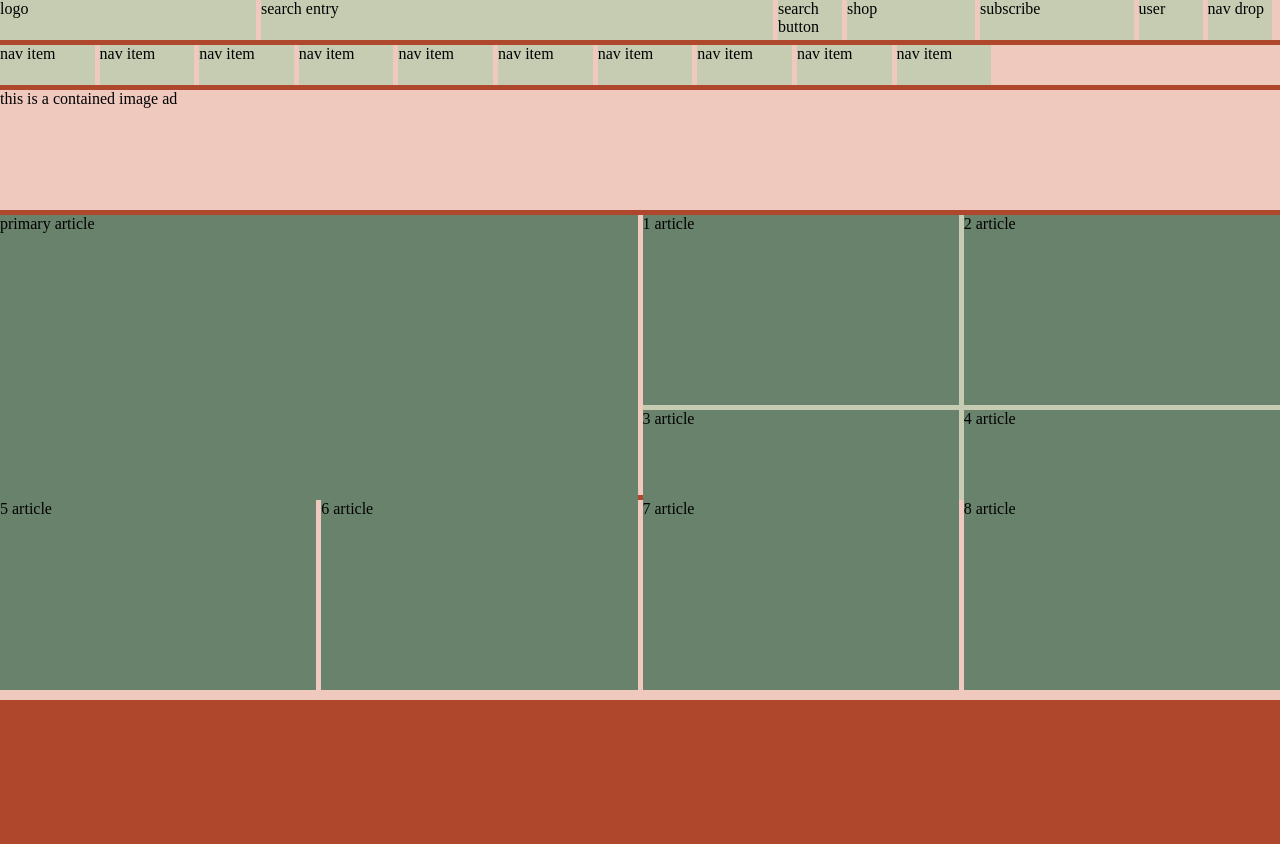
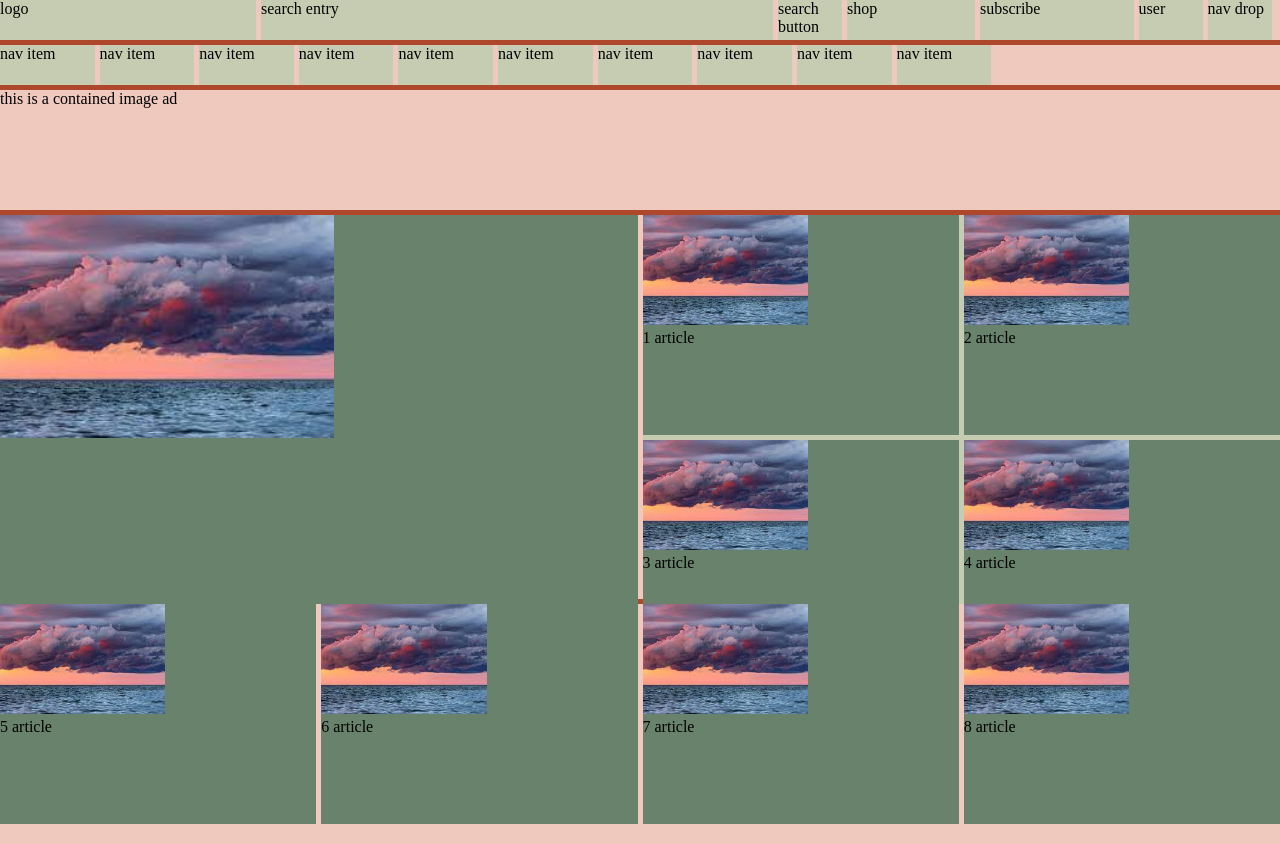
Before and after one commit to morganniemeyer/copy-a-site, a plain HTML site: page index.html in a window 1280 px wide. Before the commit the page ends 800 px from the top, so only its background shows below. Drawn offline with Linux system fonts and the light colour scheme.

Commit message:
adding images to articles

```diff
--- a/index.html
+++ b/index.html
@@ -40,19 +40,82 @@
         </section>
         <div id="ad">this is a contained image ad</div>
         <main>
-            <div class="particle">primary article</div>
+            <div class="particle">
+                <img
+                    src="img.jpg"
+                    alt="a cloudy image used as a placeholder"
+                    class="placeholder-image"
+                />
+            </div>
             <div id="article-holder">
-                <div class="article">1 article</div>
-                <div class="article">2 article</div>
-                <div class="article">3 article</div>
-                <div class="article">4 article</div>
+                <div class="article">
+                    <img
+                        src="img.jpg"
+                        alt="a cloudy image used as a placeholder"
+                        class="placeholder-image"
+                    />
+                    <br />
+                    1 article
+                </div>
+                <div class="article">
+                    <img
+                        src="img.jpg"
+                        alt="a cloudy image used as a placeholder"
+                        class="placeholder-image"
+                    />
+                    <br />2 article
+                </div>
+                <div class="article">
+                    <img
+                        src="img.jpg"
+                        alt="a cloudy image used as a placeholder"
+                        class="placeholder-image"
+                    />
+                    <br />3 article
+                </div>
+                <div class="article">
+                    <img
+                        src="img.jpg"
+                        alt="a cloudy image used as a placeholder"
+                        class="placeholder-image"
+                    />
+                    <br />4 article
+                </div>
             </div>
         </main>
         <div id="add-articles">
-            <div class="article">5 article</div>
-            <div class="article">6 article</div>
-            <div class="article">7 article</div>
-            <div class="article">8 article</div>
+            <div class="article">
+                <img
+                    src="img.jpg"
+                    alt="a cloudy image used as a placeholder"
+                    class="placeholder-image"
+                />
+                <br />5 article
+            </div>
+            <div class="article">
+                <img
+                    src="img.jpg"
+                    alt="a cloudy image used as a placeholder"
+                    class="placeholder-image"
+                />
+                <br />6 article
+            </div>
+            <div class="article">
+                <img
+                    src="img.jpg"
+                    alt="a cloudy image used as a placeholder"
+                    class="placeholder-image"
+                />
+                <br />7 article
+            </div>
+            <div class="article">
+                <img
+                    src="img.jpg"
+                    alt="a cloudy image used as a placeholder"
+                    class="placeholder-image"
+                />
+                <br />8 article
+            </div>
         </div>
     </body>
 </html>
--- a/styles/global.css
+++ b/styles/global.css
@@ -13,7 +13,7 @@ DARK JUNGLE: 00140D*/
 body {
     background: #ae472c;
     display: grid;
-    grid-template-rows: 40px 40px 15% 35% 25%;
+    grid-template-rows: 40px 40px 15% 48% 30%;
     row-gap: 5px;
 }
 
@@ -54,7 +54,7 @@ main {
 
 .article {
     background: #68826b;
-    height: 190px;
+    height: 220px;
 }
 
 #article-holder {
@@ -67,3 +67,8 @@ main {
 .particle {
     background: #68826b;
 }
+
+.placeholder-image {
+    object-fit: cover;
+    height: 50%;
+}
```
Also changed, not shown: img.jpg (added).
